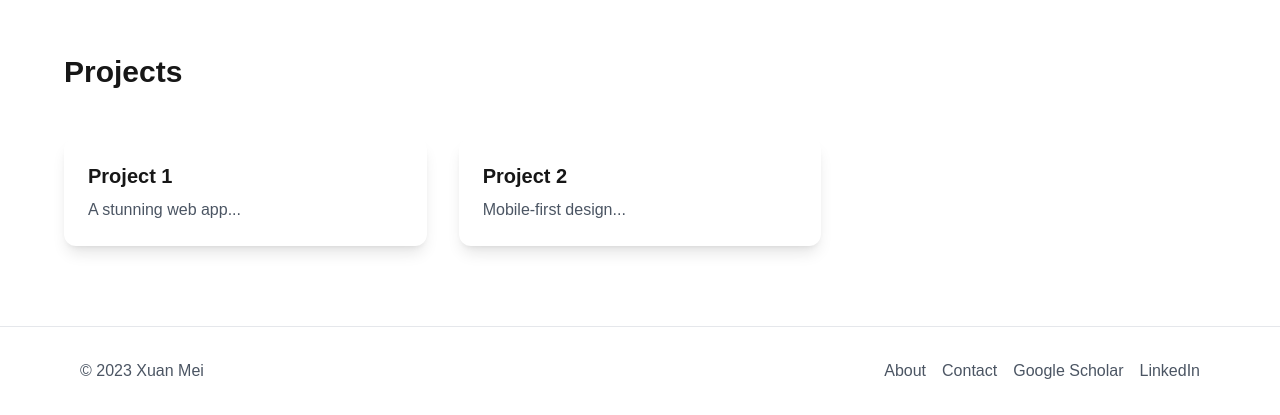
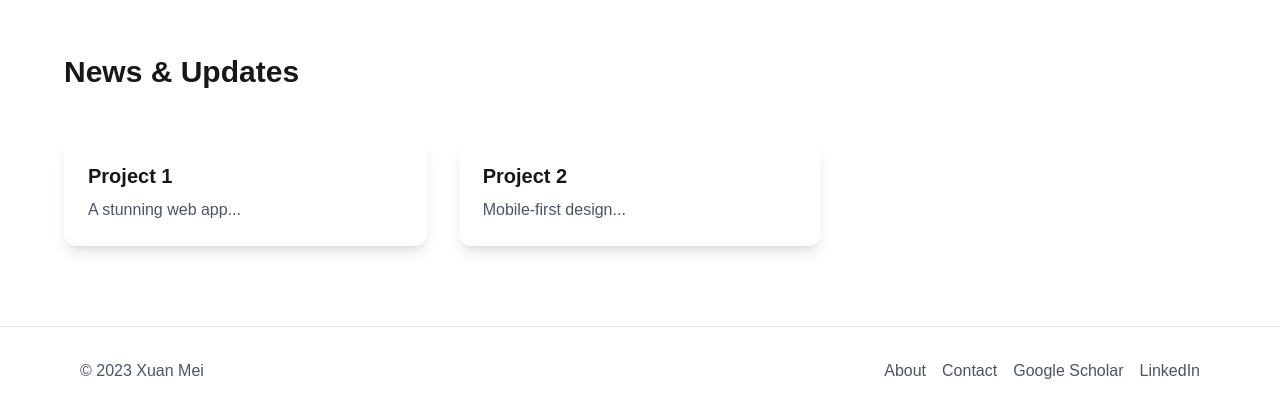
Before and after one commit to mxa911019/xuan-mei-website, a Next.js app: page / in a window 1280 px wide. Shown: the part 930-1345 px from the top of the page. Built offline with nearby package versions, Linux system fonts and the light colour scheme.

Commit message:
Replace Projects with News & Updates on home page

```diff
--- a/components/Projects.jsx
+++ b/components/Projects.jsx
@@ -6,11 +6,11 @@ const projects = [
   // Add your projects here
 ];
 
-export default function Projects() {
+export default function NewsUpdates() {
   return (
     <section className="py-20 px-4 dark:bg-gray-900">
       <div className="max-w-6xl mx-auto">
-        <h2 className="text-3xl font-bold mb-12 dark:text-white">Projects</h2>
+        <h2 className="text-3xl font-bold mb-12 dark:text-white">News & Updates</h2>
         <div className="grid grid-cols-1 md:grid-cols-2 lg:grid-cols-3 gap-8">
           {projects.map((project, index) => (
             <motion.div
--- a/pages/index.js
+++ b/pages/index.js
@@ -1,5 +1,5 @@
 import Hero from '../components/Hero';
-import Projects from '../components/Projects';
+import NewsUpdates from '../components/Projects';
 import Footer from '../components/Footer';
 import ThemeToggle from '../components/ThemeToggle';
 
@@ -8,7 +8,7 @@ export default function Home() {
     <div className="dark:bg-gray-900 min-h-screen">
       <ThemeToggle />
       <Hero />
-      <Projects />
+      <NewsUpdates />
       <Footer />
     </div>
   );
```
